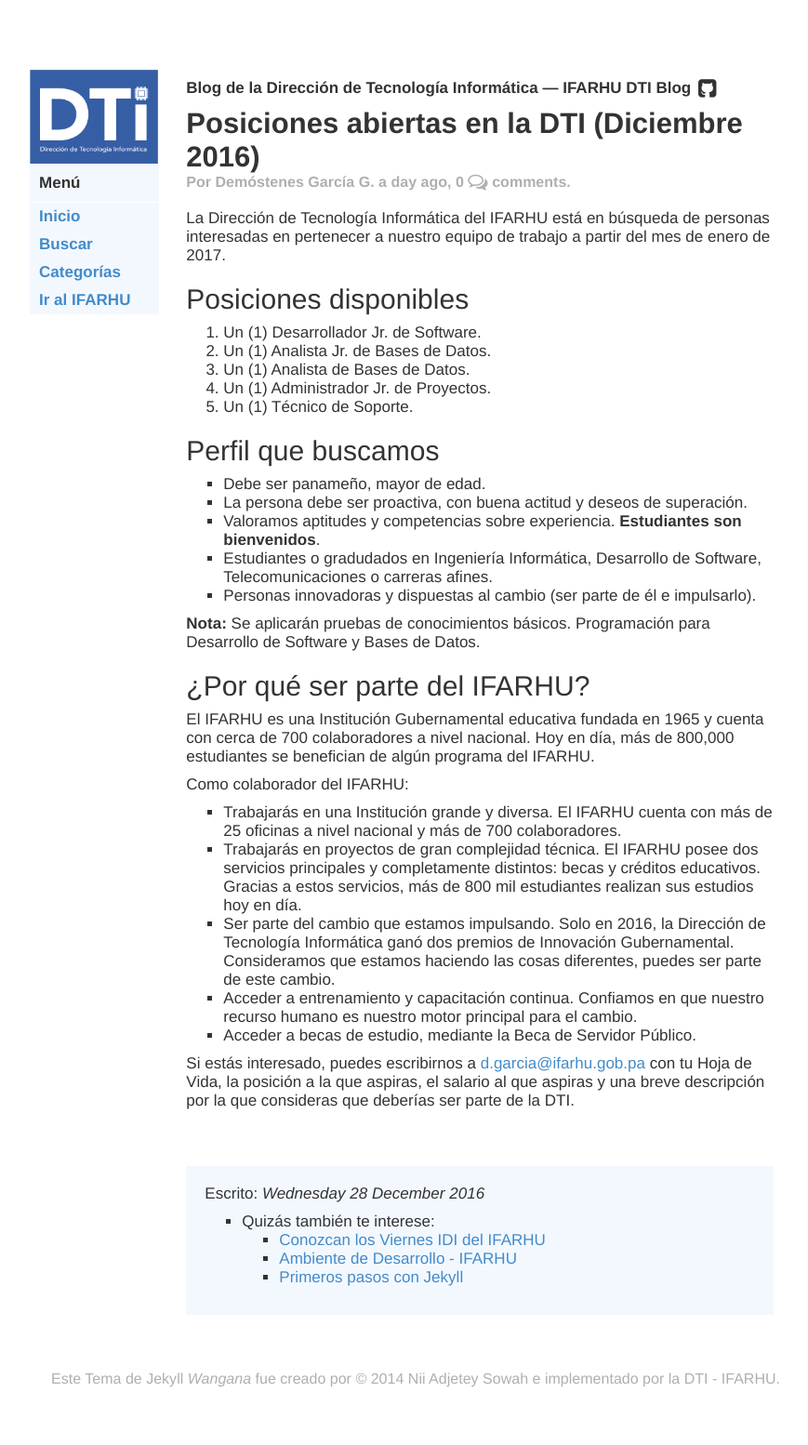
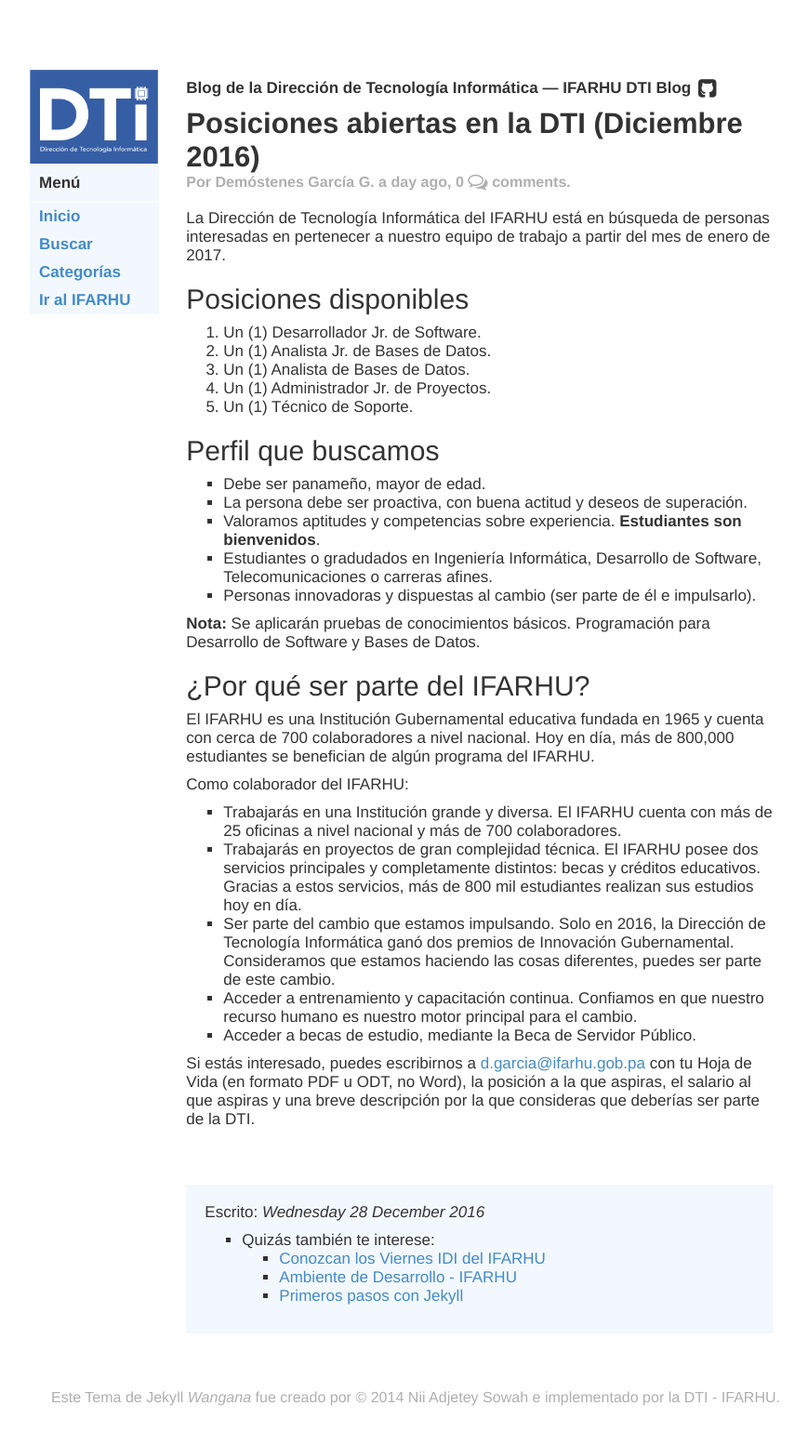
Before and after one commit to IFARHU/ifarhu.github.io, a Jekyll site: the page built from _posts/Tecnologia/2016-12-28-posiciones-abiertas-dti-ifarhu.md, in a window 1280 px wide. Shown: the whole page at 93% size, without its empty margins (193-1062 px from the left). Built offline with Jekyll 4.4.1, drawn with Linux system fonts in a browser that asks for light colours; some web fonts are replaced; comment, search, counter and statistics services are not loaded.

Commit message:
Update 2016-12-28-posiciones-abiertas-dti-ifarhu.md

```diff
--- a/_posts/Tecnologia/2016-12-28-posiciones-abiertas-dti-ifarhu.md
+++ b/_posts/Tecnologia/2016-12-28-posiciones-abiertas-dti-ifarhu.md
@@ -40,4 +40,4 @@ Como colaborador del IFARHU:
 - Acceder a entrenamiento y capacitación continua. Confiamos en que nuestro recurso humano es nuestro motor principal para el cambio.
 - Acceder a becas de estudio, mediante la Beca de Servidor Público.
 
-Si estás interesado, puedes escribirnos a [d.garcia@ifarhu.gob.pa](mailto:d.garcia@ifarhu.gob.pa) con tu Hoja de Vida, la posición a la que aspiras, el salario al que aspiras y una breve descripción por la que consideras que deberías ser parte de la DTI.
+Si estás interesado, puedes escribirnos a [d.garcia@ifarhu.gob.pa](mailto:d.garcia@ifarhu.gob.pa) con tu Hoja de Vida (en formato PDF u ODT, no Word), la posición a la que aspiras, el salario al que aspiras y una breve descripción por la que consideras que deberías ser parte de la DTI.
```
